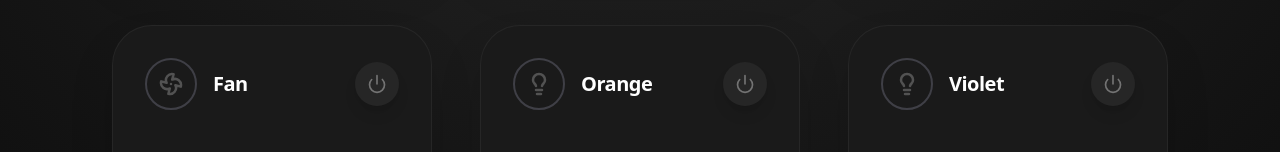
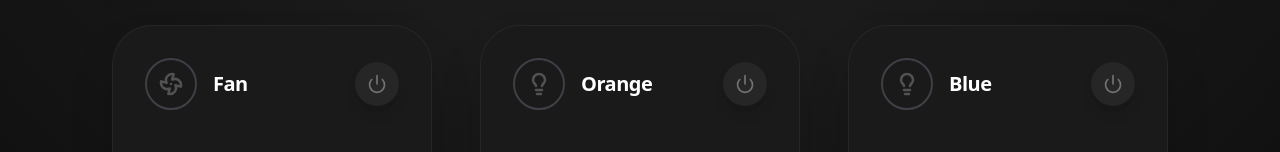
Before and after one commit to gabbrealz/Arduino_DC_Motor, a React (Vite) app in the folder frontend/: page / in a window 1280 px wide. Shown: the part 641-793 px from the top of the page. Built offline with nearby package versions, Linux system fonts and the light colour scheme.

Commit message:
Naming conventions changed

```diff
--- a/frontend/src/App.jsx
+++ b/frontend/src/App.jsx
@@ -10,9 +10,9 @@ export default function App() {
     { id: 1, name: "Red", type: "light", color: "#F40000" },
     { id: 2, name: "Yellow", type: "light", color: "#FEEF4C" },
     { id: 3, name: "Green", type: "light", color: "#72BF00" },
-    { id: 4, name: "Fan", type: "fan", color: "#00A3F5" },
+    { id: 4, name: "Fan", type: "fan", color: "#FF6EB6" },
     { id: 5, name: "Orange", type: "light", color: "#FF6308" },
-    { id: 6, name: "Violet", type: "light", color: "#A327F0" },
+    { id: 6, name: "Blue", type: "light", color: "#00A3F5" },
   ];
 
   const filteredDevices = devices.filter(
```
